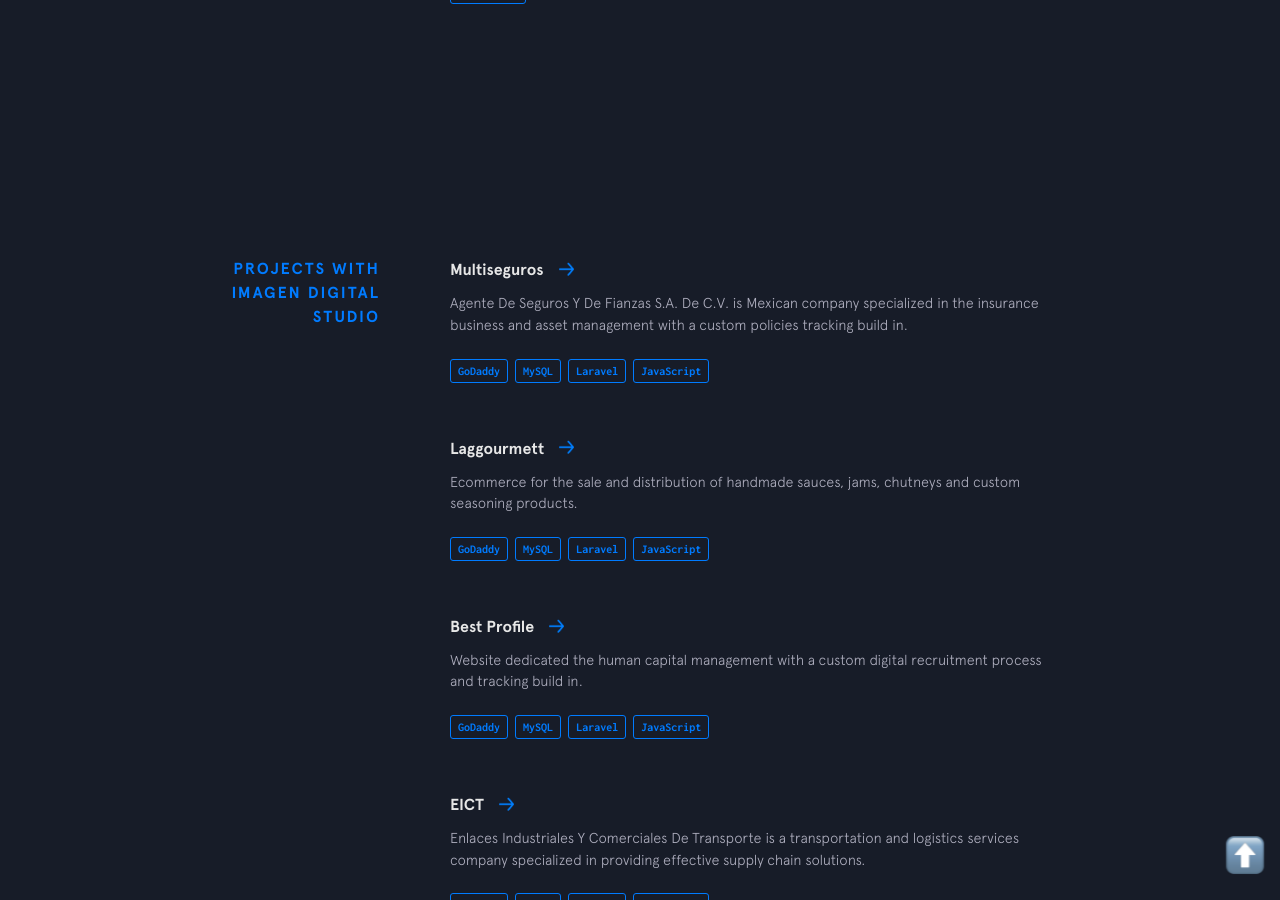
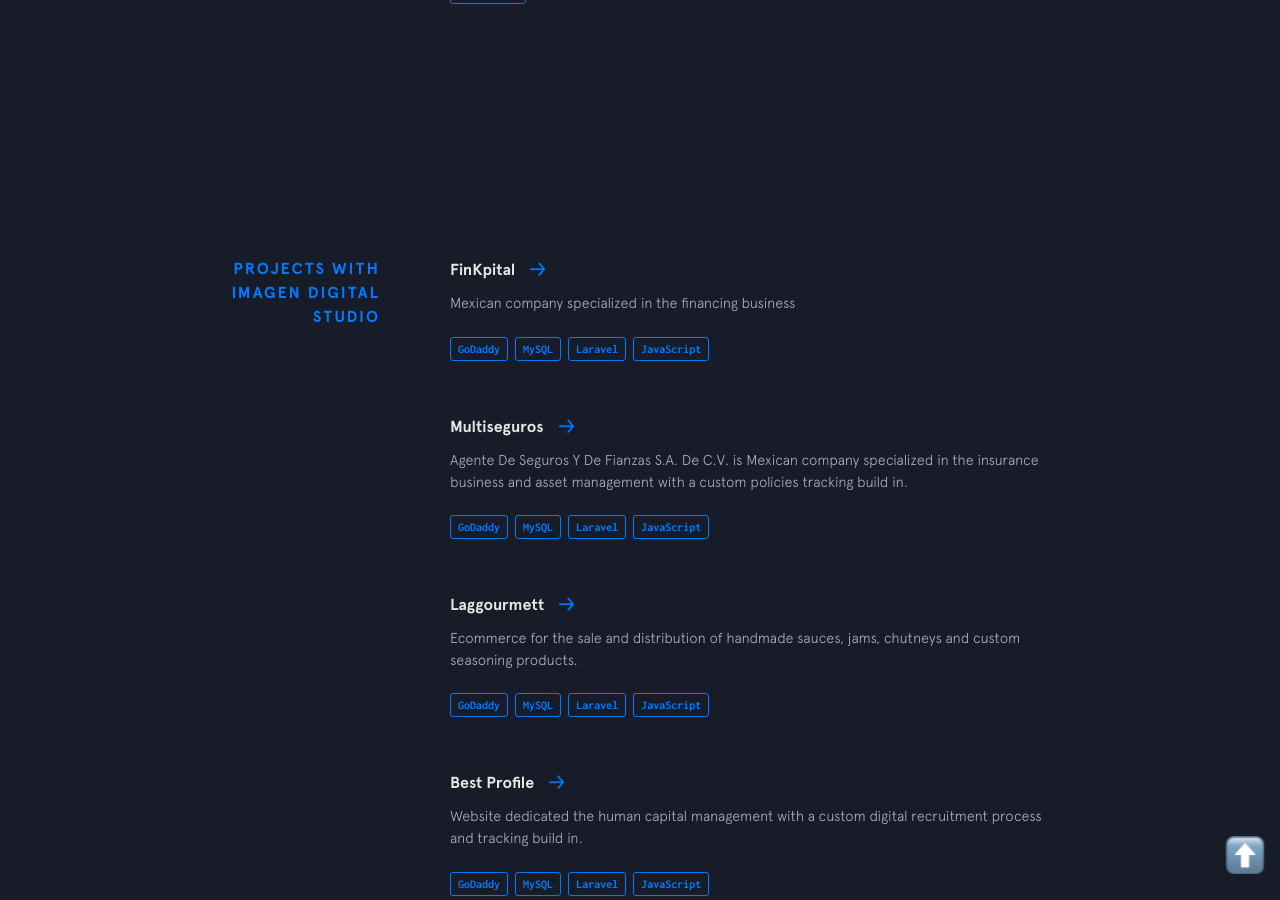
Before and after one commit to chuckrincon/chuckrincon.github.io, a Jekyll site: the page built from index.html, in a window 1280 px wide and 900 px high, scrolled down 5187 px. Built offline with Jekyll 4.4.1, drawn with Linux system fonts in a browser that asks for light colours; comment, search, counter and statistics services are not loaded.

Commit message:
Update projects-ids.yml

```diff
--- a/_data/projects-ids.yml
+++ b/_data/projects-ids.yml
@@ -1,3 +1,12 @@
+- name: FinKpital
+  url: https://www.finkpital.mx
+  description: Mexican company specialized in the financing business
+  used:
+    - thing: GoDaddy
+    - thing: MySQL
+    - thing: Laravel
+    - thing: JavaScript
+
 - name: Multiseguros
   url: http://www.multiseguros.mx
   description: Agente De Seguros Y De Fianzas S.A. De C.V. is Mexican company specialized in the insurance business and asset management with a custom policies tracking build in.
```
